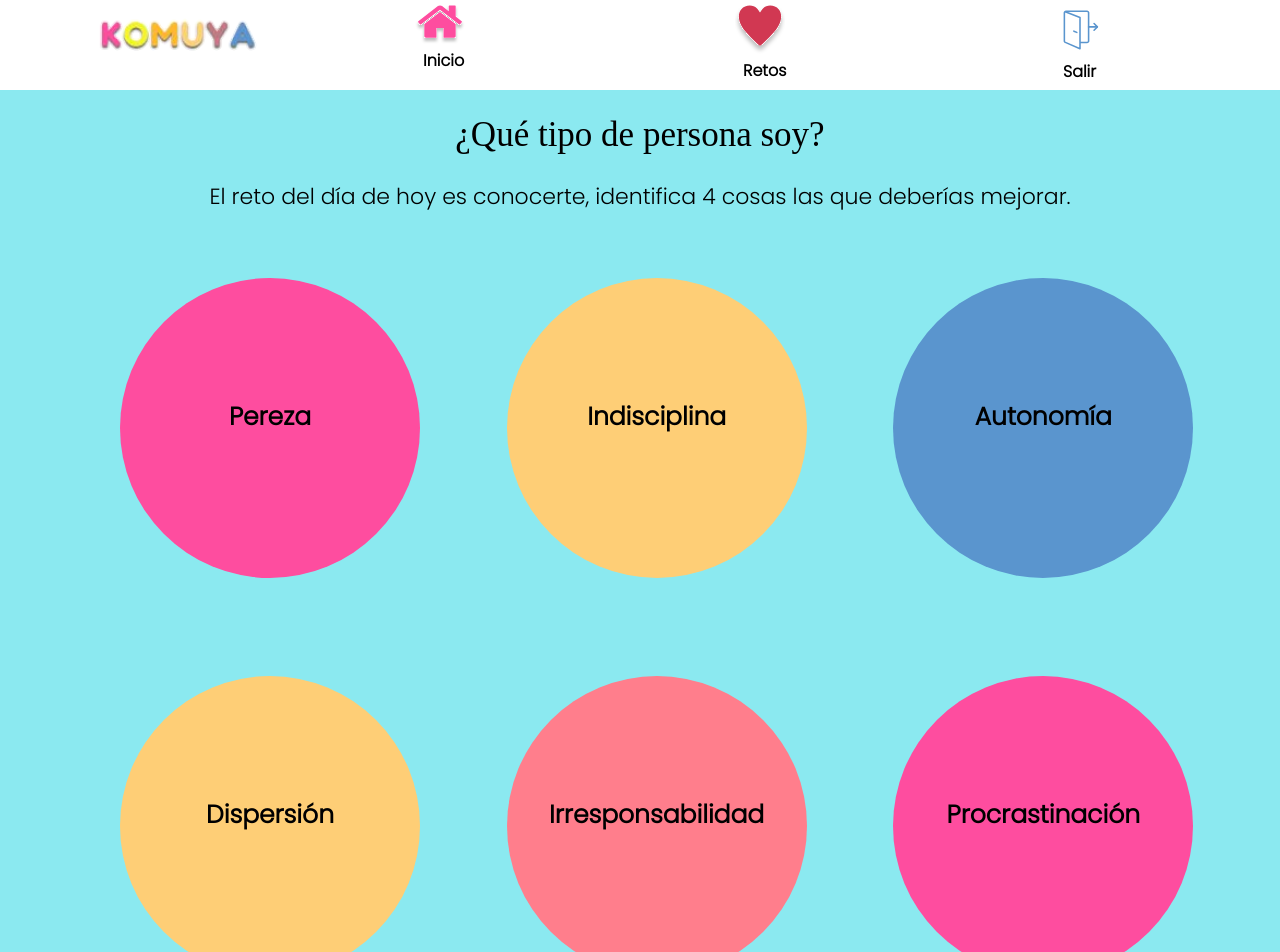
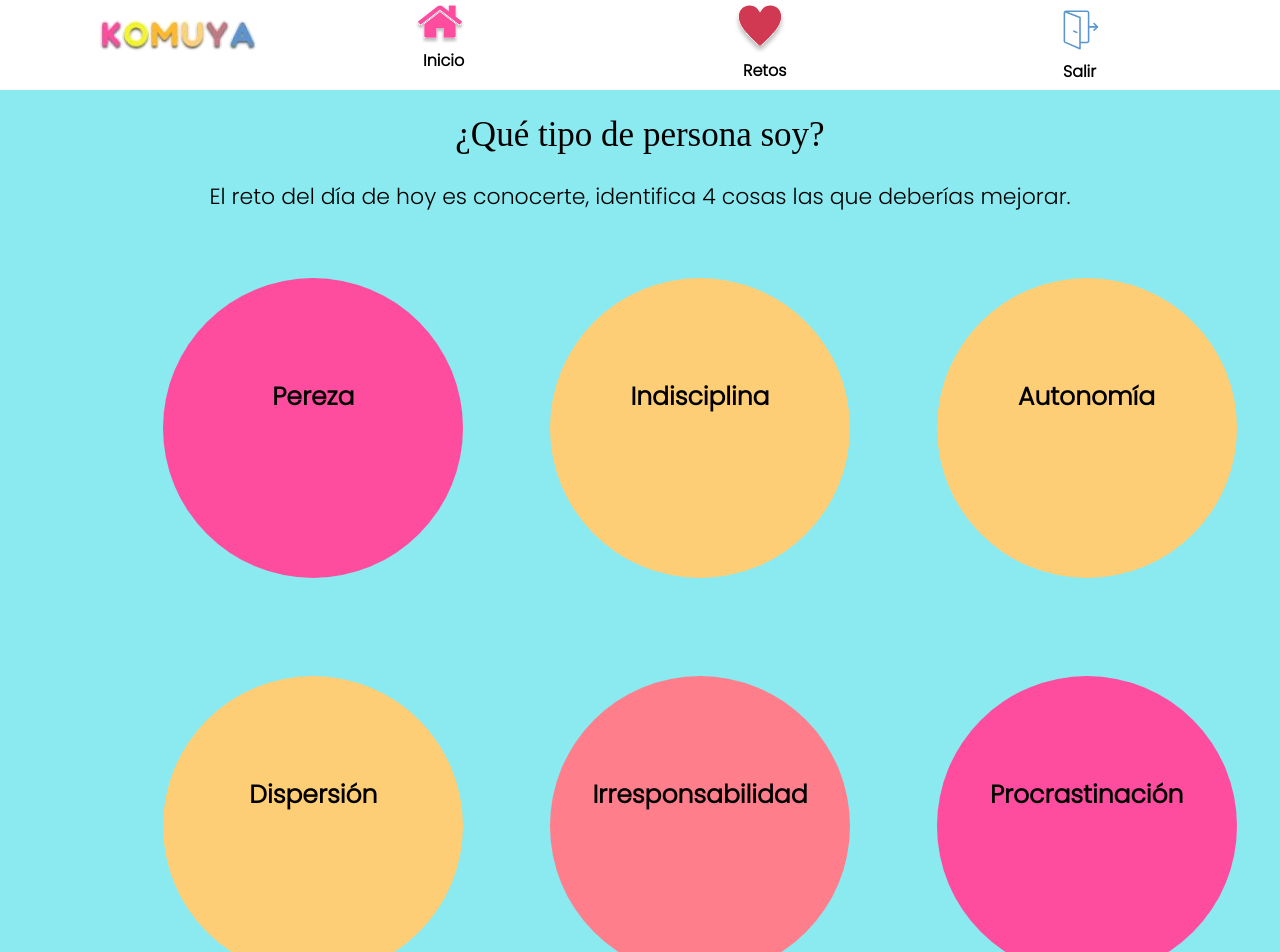
Before and after one commit to Sofiagz21/KOMUYA, a React (Create React App) app: page /Three in a window 1280 px wide. Shown: the top 952 px of the page. Built offline with nearby package versions, Linux system fonts and the light colour scheme; a web font is replaced by a local one.

Commit message:
Termine el reto del dia miercoles -Andrea

```diff
--- a/src/pages/Challenges/ChallengeOne/container/challengeOne.jsx
+++ b/src/pages/Challenges/ChallengeOne/container/challengeOne.jsx
@@ -5,29 +5,28 @@ import '../container/styles.css'
 import '../container/responsive.css'
 import {Link} from "react-router-dom"
 
-let seleccionar = document.querySelector('select');
-let parrafo = document.querySelector('h4');
 
-//seleccionar.addEventListener('change', establecerClima);
-
+const ChallengeOne= () => {
 function establecerClima() {
+  let seleccionar = document.querySelector('select');
   let eleccion = seleccionar.value;
   if (eleccion === 'escribir') {
-    parrafo.textContent = 'Tu habilidad es la intelectualidad. Posees gusto por la actividad intelectual. Profundizas. Excavaz y te gusta expresar lo que sientes de manera literaria.';
+    document.getElementById('resultadito').innerHTML='Tu habilidad es la intelectualidad. Posees gusto por la actividad intelectual. Profundizas. Excavaz y te gusta expresar lo que sientes de manera literaria.';
   } else if (eleccion === 'resolver') {
-    parrafo.textContent = 'Tu habilidad es ser analítico/a y objetivo/a. Abordas la vida de manera racional, amas los hechos, quieres tener pruebas de que se avanza, eres una persona lógica y, a veces, algo distanciada de tus emociones.';
+    document.getElementById('resultadito').innerHTML='Tu habilidad es ser analítico/a y objetivo/a. Abordas la vida de manera racional, amas los hechos, quieres tener pruebas de que se avanza, eres una persona lógica y, a veces, algo distanciada de tus emociones.';
   } else if (eleccion === 'liderar') {
-    parrafo.textContent = 'Tu habilidad es ser lider, asumes las situaciones a tu cargo. Ordenas, das directivas. La confrontación no es un problema. Por el contrario, es el comienzo de la resolución de un problema.';
+    document.getElementById('resultadito').innerHTML='Tu habilidad es ser lider, asumes las situaciones a tu cargo. Ordenas, das directivas. La confrontación no es un problema. Por el contrario, es el comienzo de la resolución de un problema.';
   } else if (eleccion === 'dibujar') {
-    parrafo.textContent = 'Tu habilidad es la creatividad, juegas, manejas con destreza la generación de ideas. Baraja las ideas: qué pasaría si, y si después, y si. Abordas el mundo con nuevos ojos.';
+    document.getElementById('resultadito').innerHTML= 'Tu habilidad es la creatividad, juegas, manejas con destreza la generación de ideas. Baraja las ideas: qué pasaría si, y si después, y si. Abordas el mundo con nuevos ojos.';
   } else if (eleccion === 'deporte') {
-    parrafo.textContent = 'Tu habilidad es la competición. Posees el talento de la persona que es consciente del nivel de competencia de los demás. Tu incentivo es ser el/la mejor. Necesitas a los demás para competir. Es la energía que necesita para motivarte.';
+    document.getElementById('resultadito').innerHTML='Tu habilidad es la competición. Posees el talento de la persona que es consciente del nivel de competencia de los demás. Tu incentivo es ser el/la mejor. Necesitas a los demás para competir. Es la energía que necesita para motivarte.';
   } else {
-    parrafo.textContent = '';
+    document.getElementById('resultadito').innerHTML= '';
   }
 }
 
-const ChallengeOne= () => {
+console.log("respuesta", establecerClima)
+
     return (
         <div className="container">
             <Encabezado/>
@@ -53,12 +52,15 @@ const ChallengeOne= () => {
 
                     </div>
                     <div className="question">
-                     <img src={Question}/>
+
+                    <button className="buttonTwoChallenge" onClick={establecerClima}>  <img src={Question}/>
+                    </button>
+                     {/*<img src={Question} type="submit" onClick={() => establecerClima()} />*/}
                     </div>
 
                     <div className="answer">
                         <div class="result">
-                        <h4 className="texting"></h4>
+                        <h4 className="texting" id='resultadito'></h4>
                         </div>
                     </div>
                     <Link to="/Feli1">
--- a/src/pages/Challenges/ChallengeOne/container/styles.css
+++ b/src/pages/Challenges/ChallengeOne/container/styles.css
@@ -14,6 +14,7 @@
     box-sizing: border-box;
     text-decoration: none;
 }
+
 
 .container{
     width: 100%;
@@ -45,6 +46,24 @@
     text-align: center;
 }
 
+.buttonTwoChallenge img{
+    margin-top: 25px;
+    width: 40px;
+}
+
+.buttonTwoChallenge{
+    background-color: #8BE9F0;
+    border: none;
+    display: flex;
+    justify-content: center;
+}
+
+.buttonTwoChallenge:hover{
+    cursor: pointer;
+}
+
+
+
 #palabraTwo{
     text-align: center;
 	margin-right: 105px;
@@ -63,11 +82,6 @@
 .question{
     display: flex;
     justify-content: center;
-}
-
-.question img{
-    margin-top: 40px;
-    width: 40px;
 }
 
 .opciones{
--- a/src/pages/Challenges/ChallengeThree/challengeThree.css
+++ b/src/pages/Challenges/ChallengeThree/challengeThree.css
@@ -37,12 +37,48 @@
     grid-template-rows: 1fr 1fr;
 }
 
+#resultadito{
+    font-size: 18px;
+    padding-left: 30px;
+    padding-right: 30px;
+}
+
+#resultadito2{
+    font-size: 18px;
+    padding-left: 30px;
+    padding-right: 30px;
+}
+
+#resultadito3{
+    font-size: 18px;
+    padding-left: 30px;
+    padding-right: 30px;
+}
+
+#resultadito4{
+    font-size: 18px;
+    padding-left: 30px;
+    padding-right: 30px;
+}
+
+#resultadito5{
+    font-size: 18px;
+    padding-left: 30px;
+    padding-right: 30px;
+}
+
+#resultadito6{
+    font-size: 18px;
+    padding-left: 30px;
+    padding-right: 30px;
+}
+
 .burbujas p{
     text-align: center;
     font-family:'Poppins', sans-serif ;
     font-weight: 800;
     font-size: 25px;
-    padding-top: 120px;
+    padding-top: 100px;
 }
 
 .bubbleOne{
--- a/src/pages/Challenges/ChallengeThree/container/challengeThree.jsx
+++ b/src/pages/Challenges/ChallengeThree/container/challengeThree.jsx
@@ -3,6 +3,46 @@ import '../challengeThree.css'
 import Encabezado from '../../../../components/Encabezado/container/encabezado'
 import {Link} from "react-router-dom"
 const ChallengeThree= () => {
+
+    function establecerClima() {
+    if (document.getElementById('resultadito')){
+        document.getElementById('resultadito').innerHTML='Recuerda que la pereza es mental, organiza tu tiempo y metas durante el día, no permitas que venza a tus ganas.';
+    }
+
+    }
+
+    function establecerClima2() {
+        if (document.getElementById('resultadito2')){
+            document.getElementById('resultadito2').innerHTML='Recuerda que la disciplina es el puente entre metas y logros, recuerda hacia donde quieres llegar.';
+        }
+    }
+
+    function establecerClima3() {
+        if (document.getElementById('resultadito3')){
+            document.getElementById('resultadito3').innerHTML='Recuerda que la autonomía expresa la capacidad de cada persona para darse reglas a sí misma.';
+        }
+    }
+
+    function establecerClima4() {
+        if (document.getElementById('resultadito4')){
+            document.getElementById('resultadito4').innerHTML='Recuerda que estar enfocado te llevara a lograr todo lo que te propongas, evita aplazar por cosas menos importantes. ';
+        }
+    }
+
+    function establecerClima5() {
+        if (document.getElementById('resultadito5')){
+            document.getElementById('resultadito5').innerHTML='Recuerda que la responsabilidad representa que tan importante es lo que quieres lograr, el precio de la grandeza es la responsabilidad.';
+        }
+    }
+
+    function establecerClima6() {
+        if (document.getElementById('resultadito6')){
+            document.getElementById('resultadito6').innerHTML='Recuerda que lo unico que no se recupera es el tiempo, aprovecha de cada minuto para trabajar en tus sueños.';
+        }
+    }
+
+
+
     return (
         <div className="container">
              <Encabezado/>
@@ -13,12 +53,12 @@ const ChallengeThree= () => {
                     <p>El reto del día de hoy es conocerte, identifica 4 cosas las que deberías mejorar.</p>
                 </div>
             <div className="burbujas">
-                <div className="bubbleOne" ><p>Pereza</p></div>
-                <div className="bubbleTwo"><p>Indisciplina</p></div>
-                <div className="bubbleThree"><p>Autonomía</p></div>
-                <div className="bubbleFour"><p>Dispersión</p></div>
-                <div className="bubbleFive"><p>Irresponsabilidad</p></div>
-                <div className="bubbleSix"><p>Procrastinación</p></div>
+                <button className="buttonTwoChallenge" onClick={establecerClima}><div className="bubbleOne"><p>Pereza</p><div id='resultadito'></div></div></button>
+                <button className="buttonTwoChallenge" onClick={establecerClima2}><div className="bubbleTwo"><p>Indisciplina</p><div id='resultadito2'></div></div></button>
+                <button className="buttonTwoChallenge" onClick={establecerClima3}><div className="bubbleTwo"><p>Autonomía</p><div id='resultadito3'></div></div></button>
+                <button className="buttonTwoChallenge" onClick={establecerClima4}><div className="bubbleFour"><p>Dispersión</p><div id='resultadito4'></div></div></button>
+                <button className="buttonTwoChallenge" onClick={establecerClima5}><div className="bubbleFive"><p>Irresponsabilidad</p><div id='resultadito5'></div></div></button>
+                <button className="buttonTwoChallenge" onClick={establecerClima6}><div className="bubbleSix"><p>Procrastinación</p><div id='resultadito6'></div></div></button>
             </div>
             <Link to="/Feli3">
                     <div className="boton">
```
